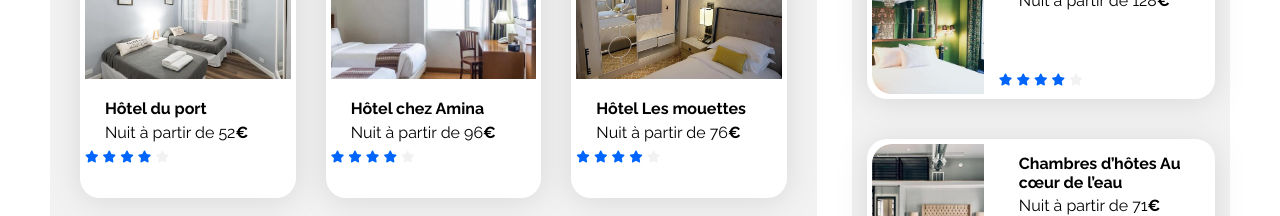
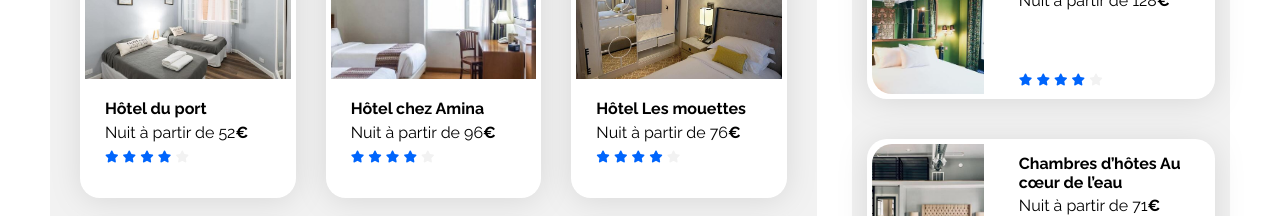
Before and after one commit to lucian-888/Projet_2, a plain HTML site: page index.html in a window 1280 px wide. Shown: the part 582-798 px from the top of the page. Drawn offline with Linux system fonts and the light colour scheme.

Commit message:
card rating alignment

```diff
--- a/css/style.css
+++ b/css/style.css
@@ -274,6 +274,10 @@ a {
     margin-bottom: 5px;
 }
 
+.hebergements-cards .card-rating {
+   margin-left: 20px;
+}
+
 .hebergements-cards .card-title {
     margin-bottom: 5px;
 }
@@ -322,6 +326,7 @@ a {
 
 .populaires-cards .card-rating {
     margin-bottom: 5px;
+    margin-left: 20px;
 }
 
 .activites {
```
